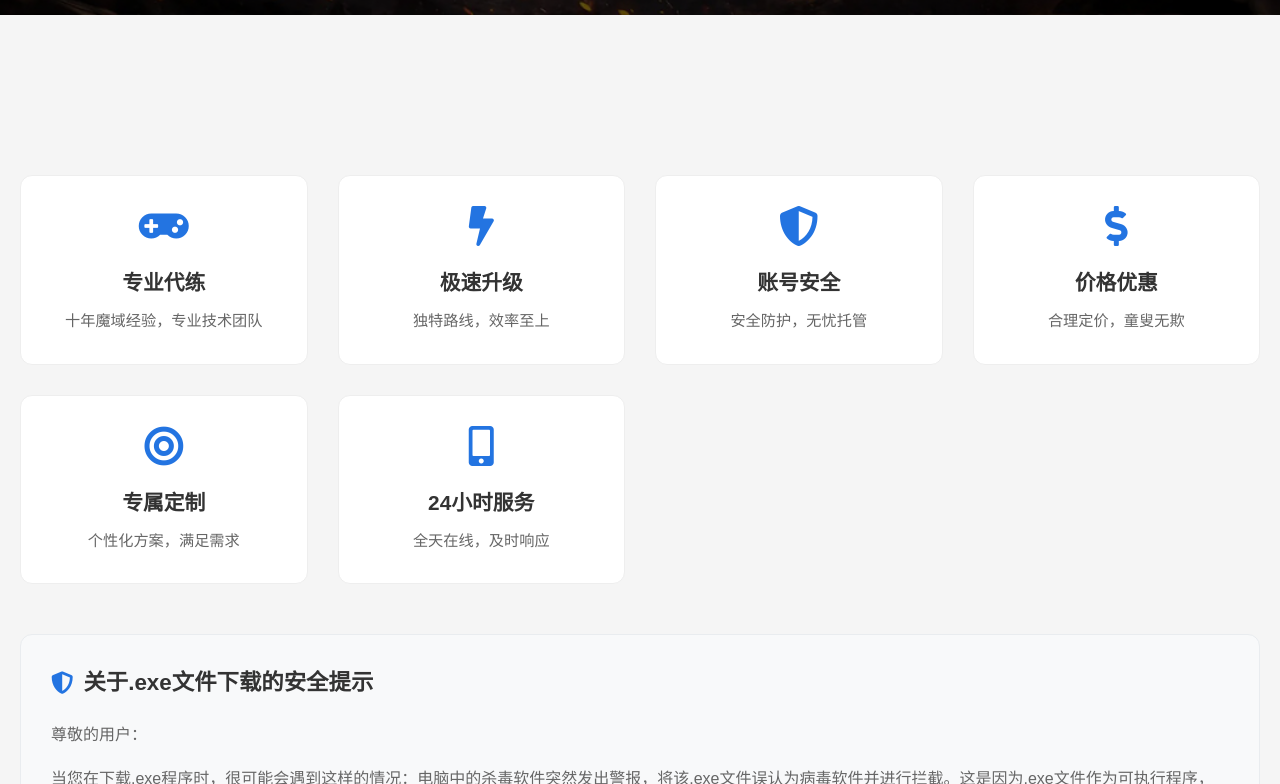
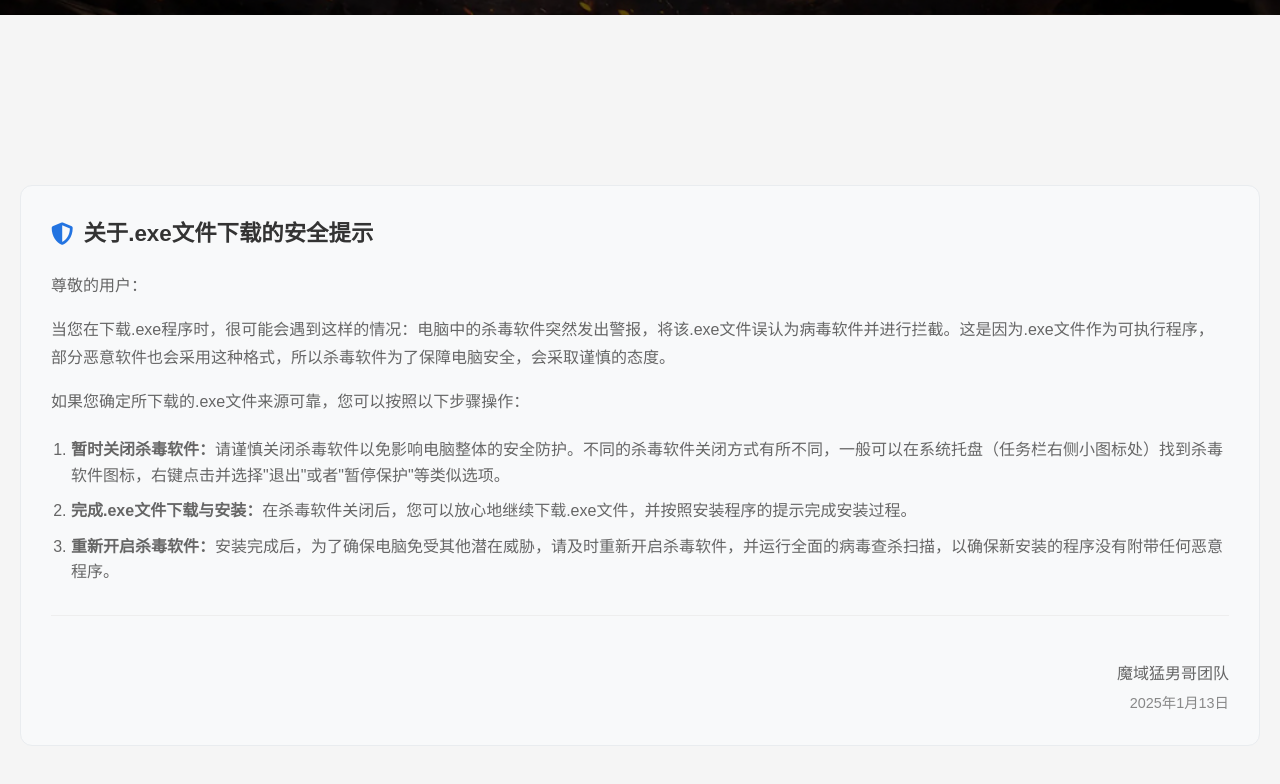
Before and after one commit to Shin772/mn666, a plain HTML site: page index.html in a window 1280 px wide. Shown: the part 705-1489 px from the top of the page. Drawn offline with nearby package versions, Linux system fonts and the light colour scheme; a small style sheet from the web is missing.

Commit message:
Update index.html

```diff
--- a/index.html
+++ b/index.html
@@ -923,7 +923,7 @@
 
     <div class="main-content">
         <!-- 添加服务特点 -->
-        <div class="features-grid">
+        <!-- <div class="features-grid">
             <div class="feature-card">
                 <i class="fas fa-gamepad feature-icon"></i>
                 <h3 class="feature-title">专业代练</h3>
@@ -959,7 +959,7 @@
                 <h3 class="feature-title">24小时服务</h3>
                 <p class="feature-desc">全天在线，及时响应</p>
             </div>
-        </div>
+        </div> -->
 
         <!-- 安全提示 -->
         <div class="security-notice">
```
